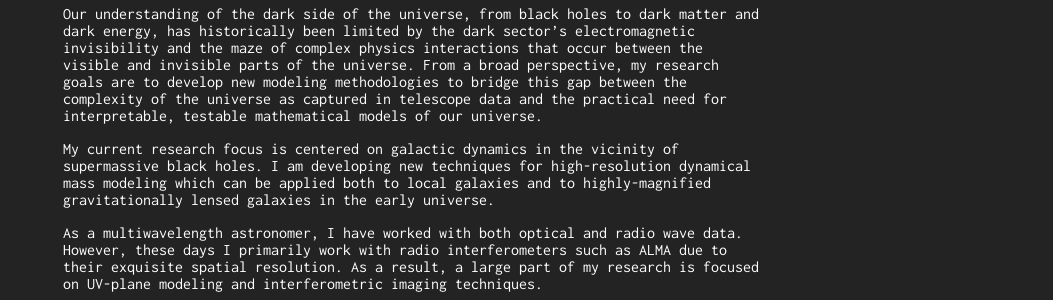
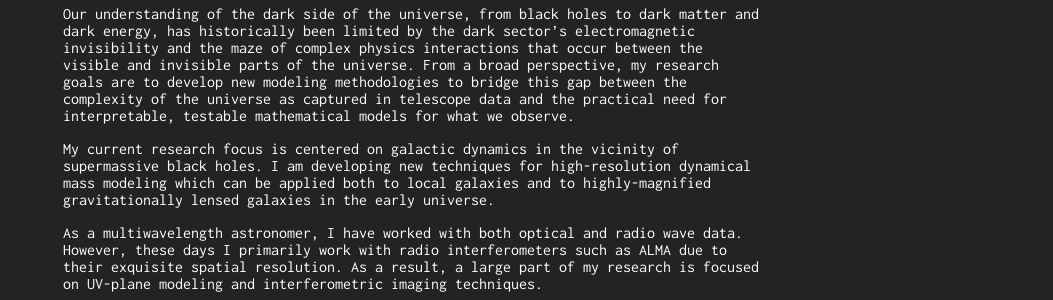
Before and after one commit to mjyb16/mjyb16.github.io, a Jekyll site: the page built from index.md, in a window 1280 px wide. Shown: the part 1381-1681 px from the top of the page, without its empty margins (227-1280 px from the left). Built offline with Jekyll 4.4.1, drawn with Linux system fonts in a browser that asks for light colours; our own code applies the rules of GitHub Pages for plain Markdown files.

Commit message:
Update index.md

```diff
--- a/index.md
+++ b/index.md
@@ -9,7 +9,7 @@ layout: default
 I am currently a PhD student in astrophysics at the Ciela Institute of the University of Montreal. Previously, I was an undergraduate student at the University of Pittsburgh, during which time I was fortunate to participate in an NSF REU at the National Radio Astronomy Observatory.
 
 ## Research Interests
-Our understanding of the dark side of the universe, from black holes to dark matter and dark energy, has historically been limited by the dark sector's electromagnetic invisibility and the maze of complex physics interactions that occur between the visible and invisible parts of the universe. From a broad perspective, my research goals are to develop new modeling methodologies to bridge this gap between the complexity of the universe as captured in telescope data and the practical need for interpretable, testable mathematical models of our universe.
+Our understanding of the dark side of the universe, from black holes to dark matter and dark energy, has historically been limited by the dark sector's electromagnetic invisibility and the maze of complex physics interactions that occur between the visible and invisible parts of the universe. From a broad perspective, my research goals are to develop new modeling methodologies to bridge this gap between the complexity of the universe as captured in telescope data and the practical need for interpretable, testable mathematical models for what we observe.
 
 My current research focus is centered on galactic dynamics in the vicinity of supermassive black holes. I am developing new techniques for high-resolution dynamical mass modeling which can be applied both to local galaxies and to highly-magnified gravitationally lensed galaxies in the early universe.
 
```
